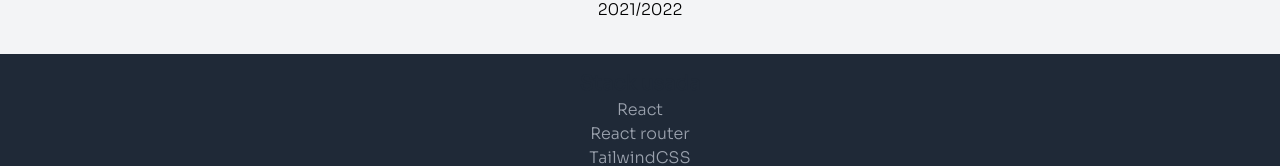
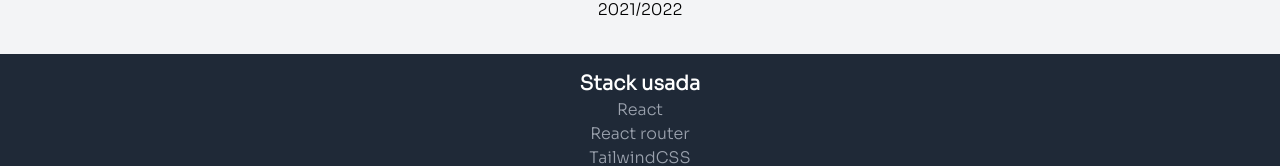
Before and after one commit to dgraca/Com-FI, a React (Create React App) app: page / in a window 1280 px wide. Shown: the part 606-772 px from the top of the page. Built offline with nearby package versions, Linux system fonts and the light colour scheme.

Commit message:
i swear to god, it's the last fix :((
i need coffee

```diff
--- a/src/components/Footer.js
+++ b/src/components/Footer.js
@@ -15,7 +15,7 @@ let Footer = () => {
       <footer className="bg-gray-800 bottom-0">
         <div className="container px-2 py-4 mx-auto">
           <div className="text-center">
-            <h2 className="text-xl font-bold text-gray-800">Stack usada</h2>
+            <h2 className="text-xl font-bold text-white">Stack usada</h2>
             <p><a href="https://reactjs.org" target="_blank" className="max-w-md mx-auto mt-2 text-gray-400 hover:text-gray-200">React</a></p>
             <p><a href="https://reactrouter.com/" target="_blank" className="max-w-md mx-auto mt-2 text-gray-400 hover:text-gray-200">React router</a></p>
             <p><a href="https://tailwindcss.com/" target="_blank" className="max-w-md mx-auto mt-2 text-gray-400 hover:text-gray-200">TailwindCSS</a></p>
```
